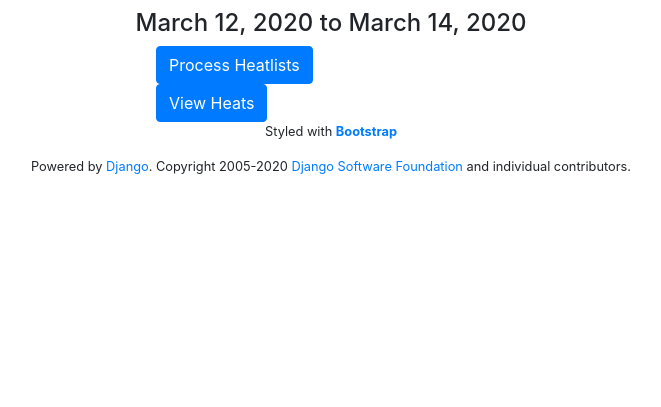
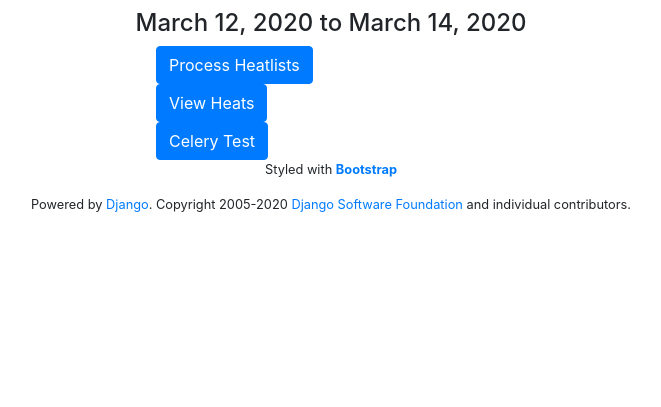
Before and after one commit to dlanghorne0428/dancesport-tracker-project, a Django app: page /comps/1/ in a window 1280 px wide. Shown: the part 393-800 px from the top of the page, without its empty margins (309-970 px from the left). Run offline with Django 3.2, Linux system fonts and the light colour scheme; data comes from the database, SQL or seed files in the repository; some libraries are stand-ins or nearby versions.

Commit message:
Added button to launch celery test

```diff
--- a/comps/templates/comps/detail.html
+++ b/comps/templates/comps/detail.html
@@ -28,6 +28,9 @@
       <form method="GET" action="{% url 'comps:view_heats' comp.pk %}">
         <button type="submit" class="btn btn-primary btn-rounded">View Heats</button>
       </form>
+      <form method="GET" action="{% url 'comps:celerytest' %}">
+        <button type="submit" class="btn btn-primary btn-rounded">Celery Test</button>
+      </form>
     {% endif %}
   </div>
 </div>
```
